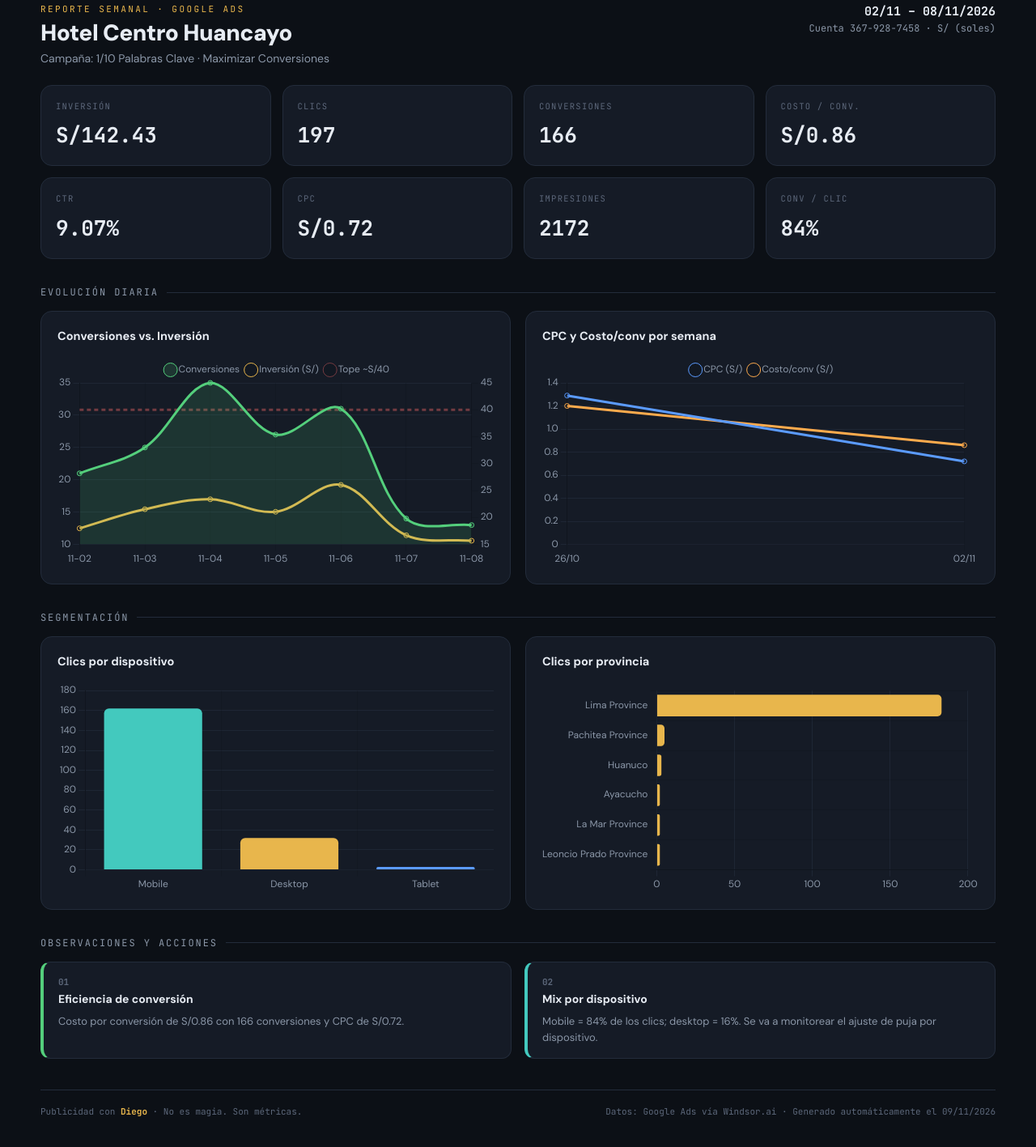
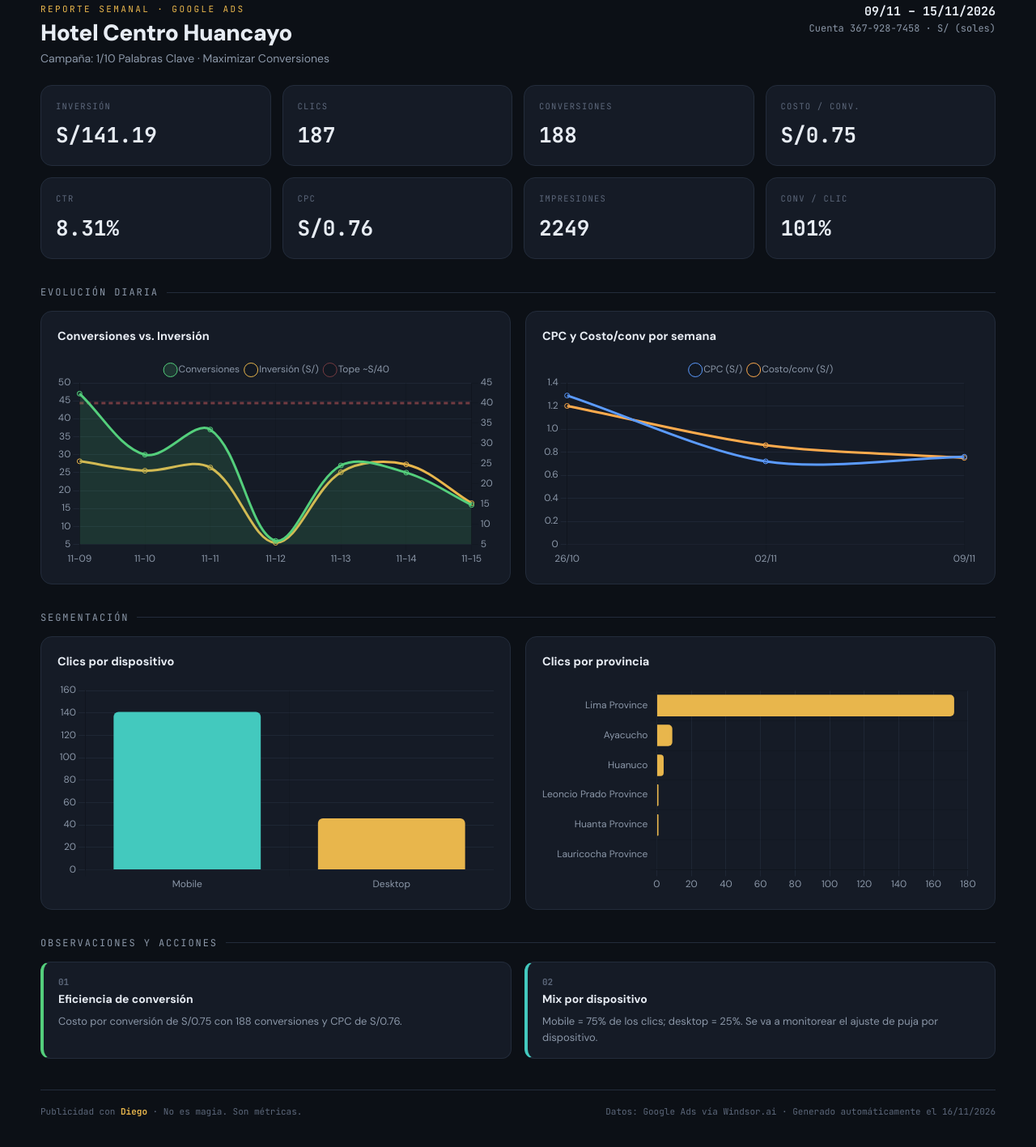
Before and after one commit to publicidadcondiego/dashboard-hotel-centro, a plain HTML site: page index.html in a window 1280 px wide. Shown: the part 29-1446 px from the top of the page at 81% size. Drawn offline with nearby package versions, Linux system fonts and the light colour scheme.

Commit message:
Actualización automática del dashboard (2026-11-16)

```diff
--- a/index.html
+++ b/index.html
@@ -1,7 +1,7 @@
 <!DOCTYPE html>
 <html lang="es"><head>
 <meta charset="UTF-8"><meta name="viewport" content="width=device-width, initial-scale=1.0">
-<title>Hotel Centro Huancayo — Reporte Semanal (02/11 – 08/11/2026)</title>
+<title>Hotel Centro Huancayo — Reporte Semanal (09/11 – 15/11/2026)</title>
 <link href="https://fonts.googleapis.com/css2?family=DM+Sans:wght@400;500;700;900&family=JetBrains+Mono:wght@400;500;700&display=swap" rel="stylesheet">
 <script src="https://cdnjs.cloudflare.com/ajax/libs/Chart.js/4.4.1/chart.umd.min.js"></script>
 <style>
@@ -51,20 +51,20 @@ tbody td:first-child{text-align:left;font-family:var(--sans);font-weight:500}
     <h1>Hotel Centro Huancayo</h1>
     <div class="subtitle">Campaña: 1/10 Palabras Clave · Maximizar Conversiones</div>
   </div>
-  <div class="period"><span class="range">02/11 – 08/11/2026</span><br>Cuenta 367-928-7458 · S/ (soles)</div>
+  <div class="period"><span class="range">09/11 – 15/11/2026</span><br>Cuenta 367-928-7458 · S/ (soles)</div>
 </div>
 
 <div class="kpis">
-  <div class="kpi"><div class="label">Inversión</div><div class="val">S/142.43</div></div>
-  <div class="kpi"><div class="label">Clics</div><div class="val">197</div></div>
-  <div class="kpi"><div class="label">Conversiones</div><div class="val">166</div></div>
-  <div class="kpi"><div class="label">Costo / Conv.</div><div class="val">S/0.86</div></div>
+  <div class="kpi"><div class="label">Inversión</div><div class="val">S/141.19</div></div>
+  <div class="kpi"><div class="label">Clics</div><div class="val">187</div></div>
+  <div class="kpi"><div class="label">Conversiones</div><div class="val">188</div></div>
+  <div class="kpi"><div class="label">Costo / Conv.</div><div class="val">S/0.75</div></div>
 </div>
 <div class="kpis">
-  <div class="kpi"><div class="label">CTR</div><div class="val">9.07%</div></div>
-  <div class="kpi"><div class="label">CPC</div><div class="val">S/0.72</div></div>
-  <div class="kpi"><div class="label">Impresiones</div><div class="val">2172</div></div>
-  <div class="kpi"><div class="label">Conv / Clic</div><div class="val">84%</div></div>
+  <div class="kpi"><div class="label">CTR</div><div class="val">8.31%</div></div>
+  <div class="kpi"><div class="label">CPC</div><div class="val">S/0.76</div></div>
+  <div class="kpi"><div class="label">Impresiones</div><div class="val">2249</div></div>
+  <div class="kpi"><div class="label">Conv / Clic</div><div class="val">101%</div></div>
 </div>
 
 <div class="section-title">Evolución diaria</div>
@@ -80,33 +80,33 @@ tbody td:first-child{text-align:left;font-family:var(--sans);font-weight:500}
 </div>
 
 <div class="section-title">Observaciones y acciones</div>
-<div class="obs-grid"><div class="obs green"><div class="n">01</div><h4>Eficiencia de conversión</h4><p>Costo por conversión de S/0.86 con 166 conversiones y CPC de S/0.72.</p></div>
-<div class="obs teal"><div class="n">02</div><h4>Mix por dispositivo</h4><p>Mobile = 84% de los clics; desktop = 16%. Se va a monitorear el ajuste de puja por dispositivo.</p></div></div>
+<div class="obs-grid"><div class="obs green"><div class="n">01</div><h4>Eficiencia de conversión</h4><p>Costo por conversión de S/0.75 con 188 conversiones y CPC de S/0.76.</p></div>
+<div class="obs teal"><div class="n">02</div><h4>Mix por dispositivo</h4><p>Mobile = 75% de los clics; desktop = 25%. Se va a monitorear el ajuste de puja por dispositivo.</p></div></div>
 
 <div class="foot">
   <span>Publicidad con <b>Diego</b> · No es magia. Son métricas.</span>
-  <span>Datos: Google Ads vía Windsor.ai · Generado automáticamente el 09/11/2026</span>
+  <span>Datos: Google Ads vía Windsor.ai · Generado automáticamente el 16/11/2026</span>
 </div>
 
 </div>
 <script>
 Chart.defaults.font.family="'DM Sans',sans-serif";Chart.defaults.color="#8b97a8";
 const grid="rgba(35,44,59,.7)";
-new Chart(chDaily,{type:'line',data:{labels:["11-02", "11-03", "11-04", "11-05", "11-06", "11-07", "11-08"],datasets:[
-  {label:'Conversiones',data:[21.0, 25.0, 35.0, 27.0, 31.0, 14.0, 13.0],borderColor:'#54cf7c',backgroundColor:'rgba(84,207,124,.15)',fill:true,tension:.35,yAxisID:'y'},
-  {label:'Inversión (S/)',data:[17.99, 21.54, 23.39, 21.06, 26.06, 16.7, 15.69],borderColor:'#e8b64c',tension:.35,yAxisID:'y1'},
+new Chart(chDaily,{type:'line',data:{labels:["11-09", "11-10", "11-11", "11-12", "11-13", "11-14", "11-15"],datasets:[
+  {label:'Conversiones',data:[47.0, 30.0, 37.0, 6.0, 27.0, 25.0, 16.0],borderColor:'#54cf7c',backgroundColor:'rgba(84,207,124,.15)',fill:true,tension:.35,yAxisID:'y'},
+  {label:'Inversión (S/)',data:[25.59, 23.26, 24.04, 5.41, 22.87, 24.81, 15.21],borderColor:'#e8b64c',tension:.35,yAxisID:'y1'},
   {label:'Tope ~S/40',data:[40.0, 40.0, 40.0, 40.0, 40.0, 40.0, 40.0],borderColor:'rgba(255,107,107,.4)',borderDash:[5,4],pointRadius:0,yAxisID:'y1'}
 ]},options:{responsive:true,maintainAspectRatio:false,plugins:{legend:{labels:{usePointStyle:true,boxWidth:8}}},
   scales:{y:{position:'left',grid:{color:grid}},y1:{position:'right',grid:{drawOnChartArea:false},suggestedMax:45.0}}}});
-new Chart(chTrend,{type:'line',data:{labels:["26/10", "02/11"],datasets:[
-  {label:'CPC (S/)',data:[1.29, 0.72],borderColor:'#5b9bff',tension:.3},
-  {label:'Costo/conv (S/)',data:[1.2, 0.86],borderColor:'#ffab4d',tension:.3}
+new Chart(chTrend,{type:'line',data:{labels:["26/10", "02/11", "09/11"],datasets:[
+  {label:'CPC (S/)',data:[1.29, 0.72, 0.76],borderColor:'#5b9bff',tension:.3},
+  {label:'Costo/conv (S/)',data:[1.2, 0.86, 0.75],borderColor:'#ffab4d',tension:.3}
 ]},options:{responsive:true,maintainAspectRatio:false,plugins:{legend:{labels:{usePointStyle:true,boxWidth:8}}},scales:{y:{grid:{color:grid},beginAtZero:true}}}});
-new Chart(chDevice,{type:'bar',data:{labels:["Mobile", "Desktop", "Tablet"],datasets:[
-  {label:'Clics',data:[162, 32, 3],backgroundColor:['#43c9be','#e8b64c','#5b9bff'],borderRadius:6}]},
+new Chart(chDevice,{type:'bar',data:{labels:["Mobile", "Desktop"],datasets:[
+  {label:'Clics',data:[141, 46],backgroundColor:['#43c9be','#e8b64c','#5b9bff'],borderRadius:6}]},
   options:{responsive:true,maintainAspectRatio:false,plugins:{legend:{display:false}},scales:{y:{grid:{color:grid}}}}});
-new Chart(chProv,{type:'bar',data:{labels:["Lima Province", "Pachitea Province", "Huanuco", "Ayacucho", "La Mar Province", "Leoncio Prado Province"],datasets:[
-  {label:'Clics',data:[183, 5, 3, 2, 2, 2],backgroundColor:'#e8b64c',borderRadius:5}]},
+new Chart(chProv,{type:'bar',data:{labels:["Lima Province", "Ayacucho", "Huanuco", "Leoncio Prado Province", "Huanta Province", "Lauricocha Province"],datasets:[
+  {label:'Clics',data:[172, 9, 4, 1, 1, 0],backgroundColor:'#e8b64c',borderRadius:5}]},
   options:{indexAxis:'y',responsive:true,maintainAspectRatio:false,plugins:{legend:{display:false}},scales:{x:{grid:{color:grid}}}}});
 </script>
 </body></html>
```
Also changed, not shown: data/history.json (+7 -0 lines).
